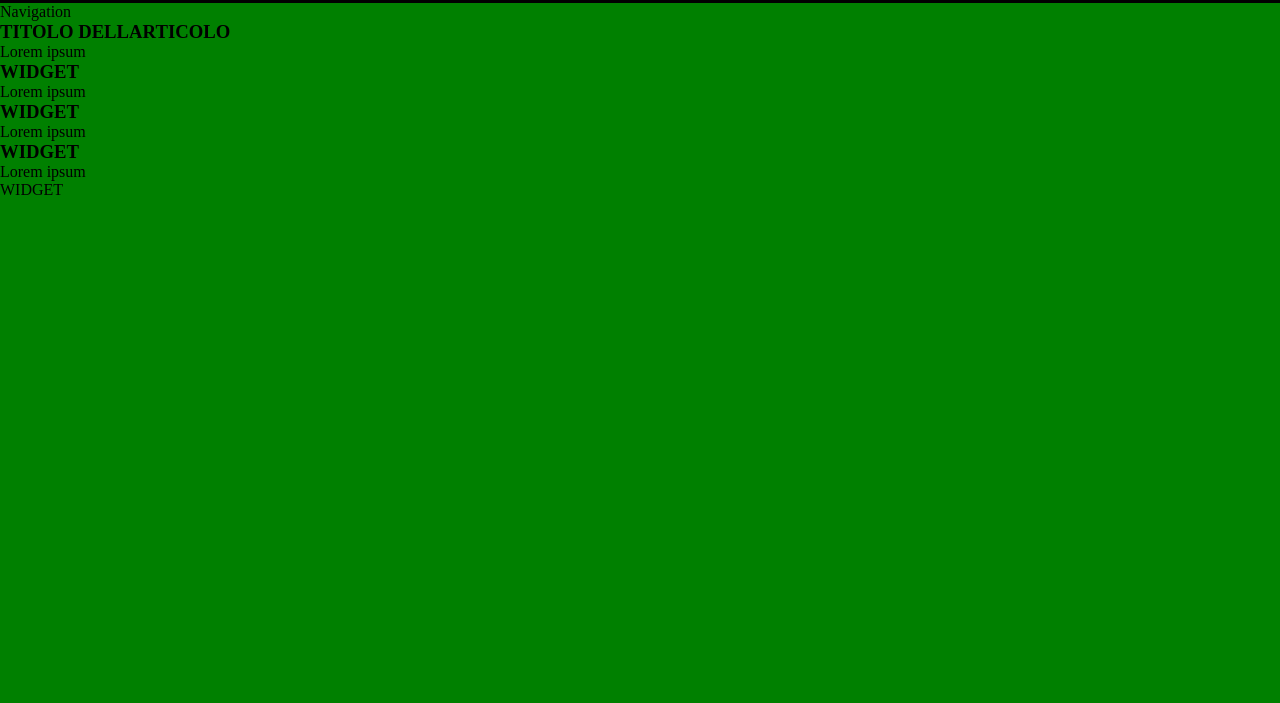
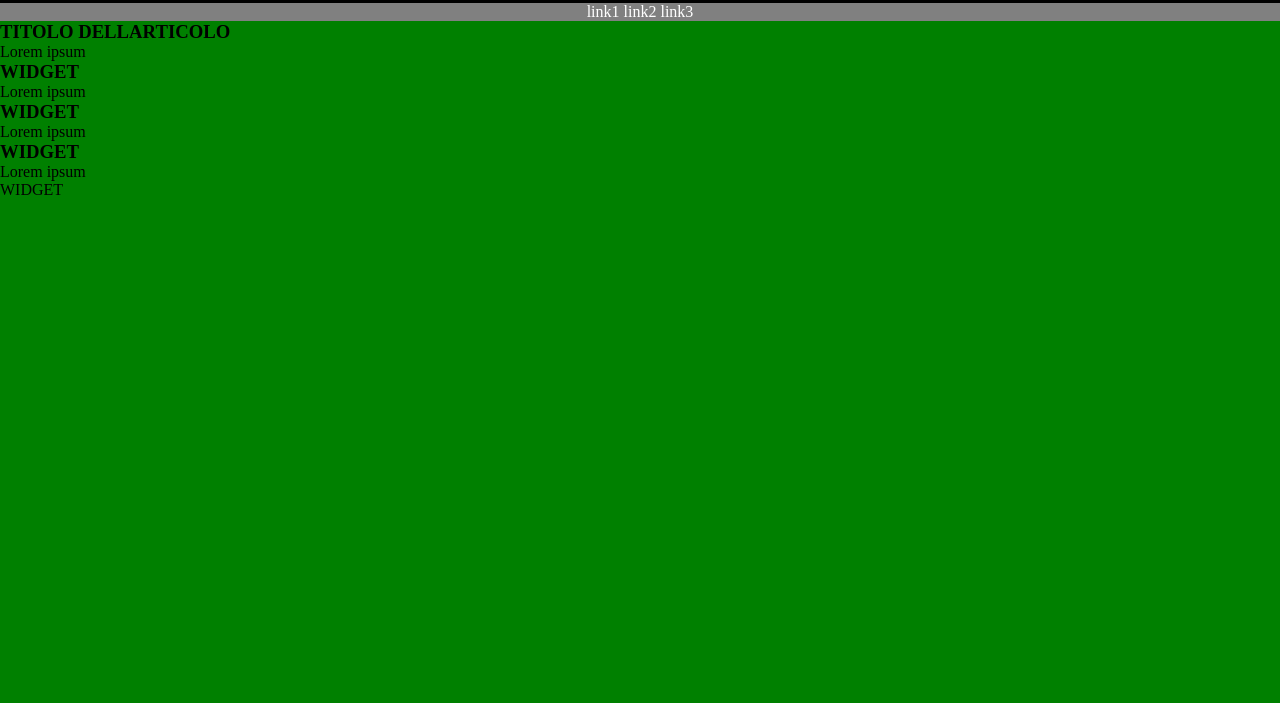
Before and after one commit to Zappykeyboard/htmlcss-struttura-wp, a plain HTML site: page index.html in a window 1280 px wide. Shown: the part 97-800 px from the top of the page. Drawn offline with Linux system fonts and the light colour scheme.

Commit message:
aggiunta struttura e stile barra di navigazione

```diff
--- a/css/style.css
+++ b/css/style.css
@@ -15,7 +15,7 @@ header{
     height:100px;
 }
 
-/*titolo bianco e centrato*/
+/*titolo header bianco e centrato*/
 #title{
     color: white;
     position: absolute;
@@ -23,3 +23,16 @@ header{
     top: 50%;
     transform: translate(-50%, -50%);
 }
+
+/*barra di navigazione grigia*/
+nav{
+    background-color: grey;
+    text-align: center;
+}
+
+/*link di navigazione*/
+#link-list li{
+    list-style: none;
+    color: white;
+    display: inline-block;
+}
--- a/index.html
+++ b/index.html
@@ -19,7 +19,19 @@
     </header>
 
     <!--navbar-->
-    <nav>Navigation</nav>
+    <nav>
+        <ul id="link-list">
+            <li>
+                link1
+            </li>
+            <li>
+                link2
+            </li>
+            <li>
+                link3
+            </li>
+        </ul>
+    </nav>
 
     <!--contenitore-->
     <section id="body">
```
